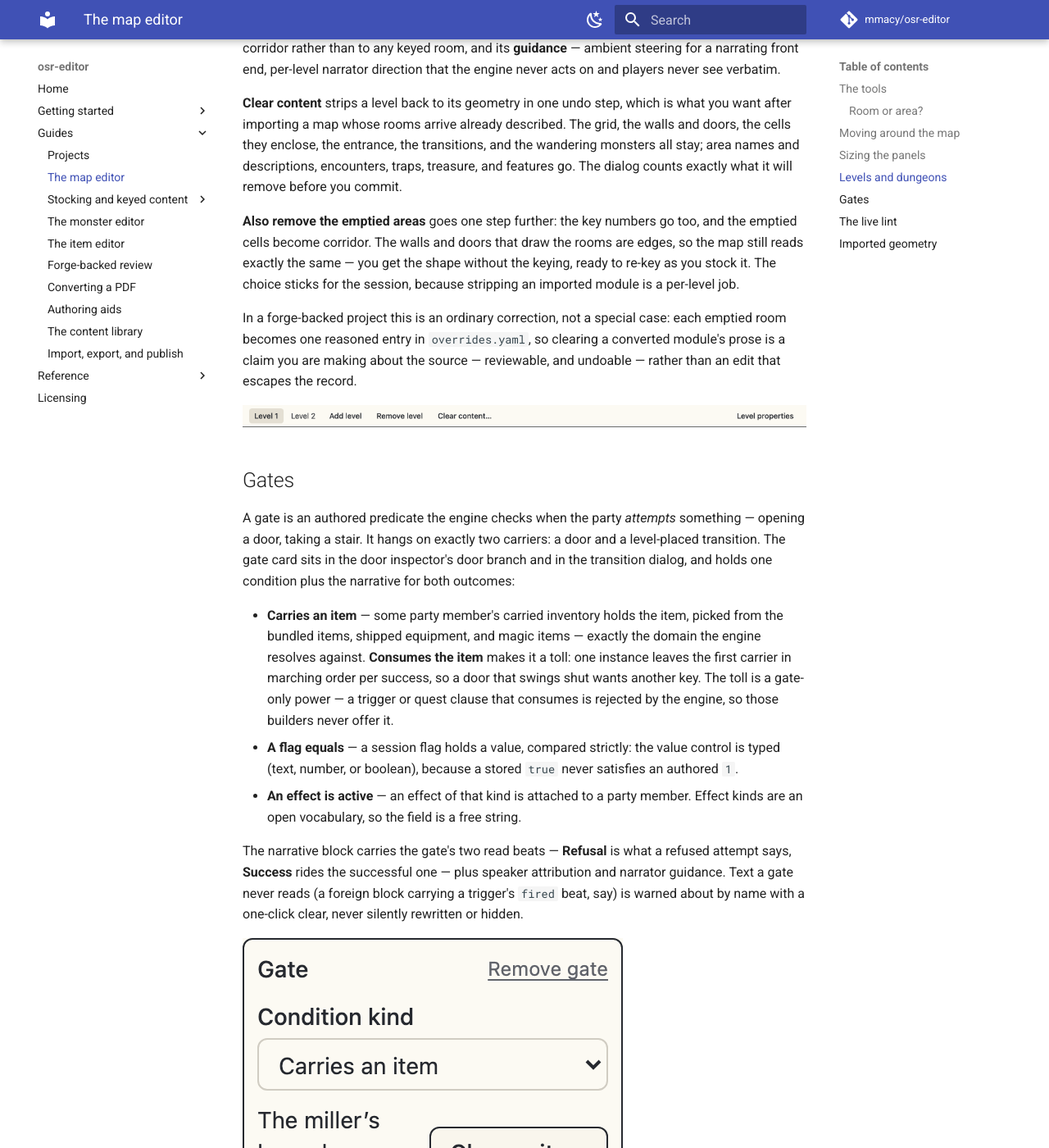
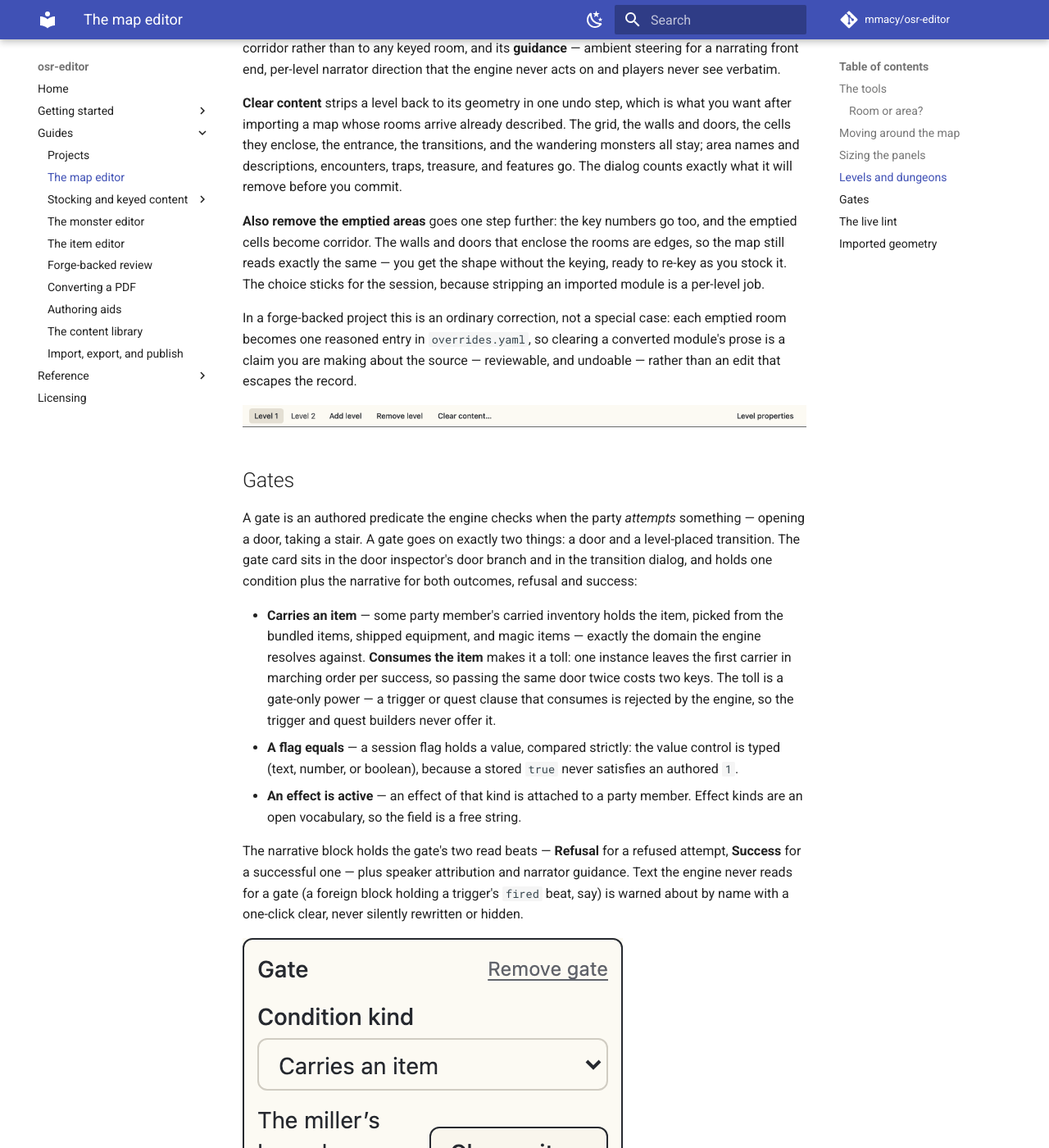
Before and after one commit to mmacy/osr-editor, an MkDocs documentation site: the page built from docs/guides/map-editor.md, in a window 1280 px wide and 1400 px high, scrolled down 2480 px. Shown: the whole window at 82% size. Built offline with MkDocs 1.6.1 and Material for MkDocs 9.7.7, drawn with Linux system fonts in a browser that asks for light colours; comment, search, counter and statistics services are not loaded; some of the changed text lies outside the part shown.

Commit message:
give the map marks and the gate rules their real subject
The editor draws every mark on the map, so a gated door no longer draws
its own diamond and a key number no longer carries its own glyphs. In
the gates section a gate no longer hangs itself, a door no longer wants
a key or requires anything, and text no longer speaks or reads. Two
sentences split where one was holding three facts, and "both" now names
its two members in every place it appears.

Claude-Session: https://claude.ai/code/session_01LsDjzqyFbcWiJRF7sBeedV

```diff
--- a/docs/guides/map-editor.md
+++ b/docs/guides/map-editor.md
@@ -11,7 +11,7 @@ Every level renders as graph paper, and the tool set works directly on it.
 - **Wall/door** (`W`) click-cycles an edge wall → open → door, and drags to paint. The door inspector sets normal or secret, stuck, locked, and starts-open — and hangs a [gate](#gates) on the door.
 - **Area** (`A`) paints cells into the selected area or a new one.
 - **Entrance** (`E`) places the level entrance.
-- **Transition** (`T`) places stairs, trapdoors, and chutes with a target-level picker — stairs offer reciprocal creation in the same undo step, and the dialog carries a [gate](#gates) card for tolling the threshold.
+- **Transition** (`T`) places stairs, trapdoors, and chutes with a target-level picker — the dialog offers reciprocal creation for stairs in the same undo step, and holds a [gate](#gates) card for tolling the threshold.
 
 ![The map editor toolbar: the select, pan, room, corridor, wall and door, area, entrance, and transition tools, then the zoom in, zoom out, reset zoom, and fit level view controls](../assets/screenshots/map-toolbar-light.png#only-light)
 ![The map editor toolbar: the select, pan, room, corridor, wall and door, area, entrance, and transition tools, then the zoom in, zoom out, reset zoom, and fit level view controls](../assets/screenshots/map-toolbar-dark.png#only-dark)
@@ -54,7 +54,7 @@ Level properties also holds three authoring surfaces the map itself doesn't show
 
 **Clear content** strips a level back to its geometry in one undo step, which is what you want after importing a map whose rooms arrive already described. The grid, the walls and doors, the cells they enclose, the entrance, the transitions, and the wandering monsters all stay; area names and descriptions, encounters, traps, treasure, and features go. The dialog counts exactly what it will remove before you commit.
 
-**Also remove the emptied areas** goes one step further: the key numbers go too, and the emptied cells become corridor. The walls and doors that draw the rooms are edges, so the map still reads exactly the same — you get the shape without the keying, ready to re-key as you stock it. The choice sticks for the session, because stripping an imported module is a per-level job.
+**Also remove the emptied areas** goes one step further: the key numbers go too, and the emptied cells become corridor. The walls and doors that enclose the rooms are edges, so the map still reads exactly the same — you get the shape without the keying, ready to re-key as you stock it. The choice sticks for the session, because stripping an imported module is a per-level job.
 
 In a forge-backed project this is an ordinary correction, not a special case: each emptied room becomes one reasoned entry in `overrides.yaml`, so clearing a converted module's prose is a claim you are making about the source — reviewable, and undoable — rather than an edit that escapes the record.
 
@@ -63,20 +63,20 @@ In a forge-backed project this is an ordinary correction, not a special case: ea
 
 ## Gates
 
-A gate is an authored predicate the engine checks when the party *attempts* something — opening a door, taking a stair. It hangs on exactly two carriers: a door and a level-placed transition. The gate card sits in the door inspector's door branch and in the transition dialog, and holds one condition plus the narrative for both outcomes:
+A gate is an authored predicate the engine checks when the party *attempts* something — opening a door, taking a stair. A gate goes on exactly two things: a door and a level-placed transition. The gate card sits in the door inspector's door branch and in the transition dialog, and holds one condition plus the narrative for both outcomes, refusal and success:
 
-- **Carries an item** — some party member's carried inventory holds the item, picked from the bundled items, shipped equipment, and magic items — exactly the domain the engine resolves against. **Consumes the item** makes it a toll: one instance leaves the first carrier in marching order per success, so a door that swings shut wants another key. The toll is a gate-only power — a trigger or quest clause that consumes is rejected by the engine, so those builders never offer it.
+- **Carries an item** — some party member's carried inventory holds the item, picked from the bundled items, shipped equipment, and magic items — exactly the domain the engine resolves against. **Consumes the item** makes it a toll: one instance leaves the first carrier in marching order per success, so passing the same door twice costs two keys. The toll is a gate-only power — a trigger or quest clause that consumes is rejected by the engine, so the trigger and quest builders never offer it.
 - **A flag equals** — a session flag holds a value, compared strictly: the value control is typed (text, number, or boolean), because a stored `true` never satisfies an authored `1`.
 - **An effect is active** — an effect of that kind is attached to a party member. Effect kinds are an open vocabulary, so the field is a free string.
 
-The narrative block carries the gate's two read beats — **Refusal** is what a refused attempt says, **Success** rides the successful one — plus speaker attribution and narrator guidance. Text a gate never reads (a foreign block carrying a trigger's `fired` beat, say) is warned about by name with a one-click clear, never silently rewritten or hidden.
+The narrative block holds the gate's two read beats — **Refusal** for a refused attempt, **Success** for a successful one — plus speaker attribution and narrator guidance. Text the engine never reads for a gate (a foreign block holding a trigger's `fired` beat, say) is warned about by name with a one-click clear, never silently rewritten or hidden.
 
 ![The door inspector with an open gate card: the has-item condition naming the brass key, the consumes toggle, and the authored refusal and success beats](../assets/screenshots/door-gate-card-light.png#only-light)
 ![The door inspector with an open gate card: the has-item condition naming the brass key, the consumes toggle, and the authored refusal and success beats](../assets/screenshots/door-gate-card-dark.png#only-dark)
 
-A gate composes with the door's own mechanics rather than replacing them — a locked and gated door requires both — and auto-reciprocal stairs are created ungated, because a gate guards one threshold's attempt and a toll on the way down is not authored intent for the way up. A trap's slide has no gate control at all: a forced relocation is not an attempt, and the engine rejects a gated slide outright.
+A gate composes with the door's own mechanics rather than replacing them: on a locked and gated door the party must open the lock and satisfy the gate. Auto-reciprocal stairs are created ungated, because a gate applies to one threshold's attempt and a toll on the way down is not authored intent for the way up. A trap's slide has no gate control at all: a forced relocation is not an attempt, and the engine rejects a gated slide outright.
 
-On the map, a gated door draws a small solid diamond beside its leaf — beside the secret disc when both apply — and a gated transition draws the same diamond beside its glyph: one mark, both carriers.
+On the map, the editor marks a gated door with a small solid diamond beside the door symbol, and a gated transition with the same diamond beside its glyph. A door that is both gated and secret shows the diamond beside the secret disc.
 
 ![A gated door on the map: the solid gate diamond beside the door leaf](../assets/screenshots/gate-badges-light.png#only-light)
 ![A gated door on the map: the solid gate diamond beside the door leaf](../assets/screenshots/gate-badges-dark.png#only-dark)
```
Also changed, not shown: docs/guides/stocking-and-keyed-content.md (+1 -1 lines).
